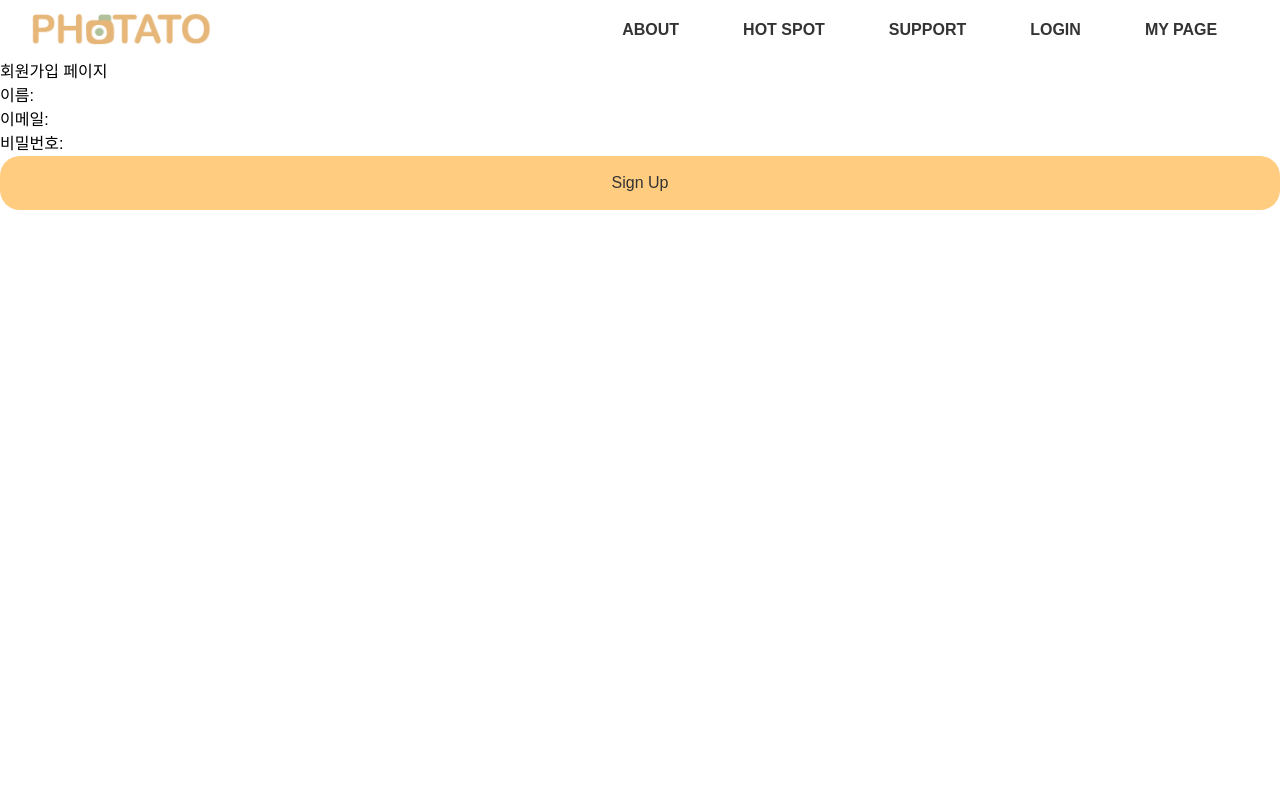
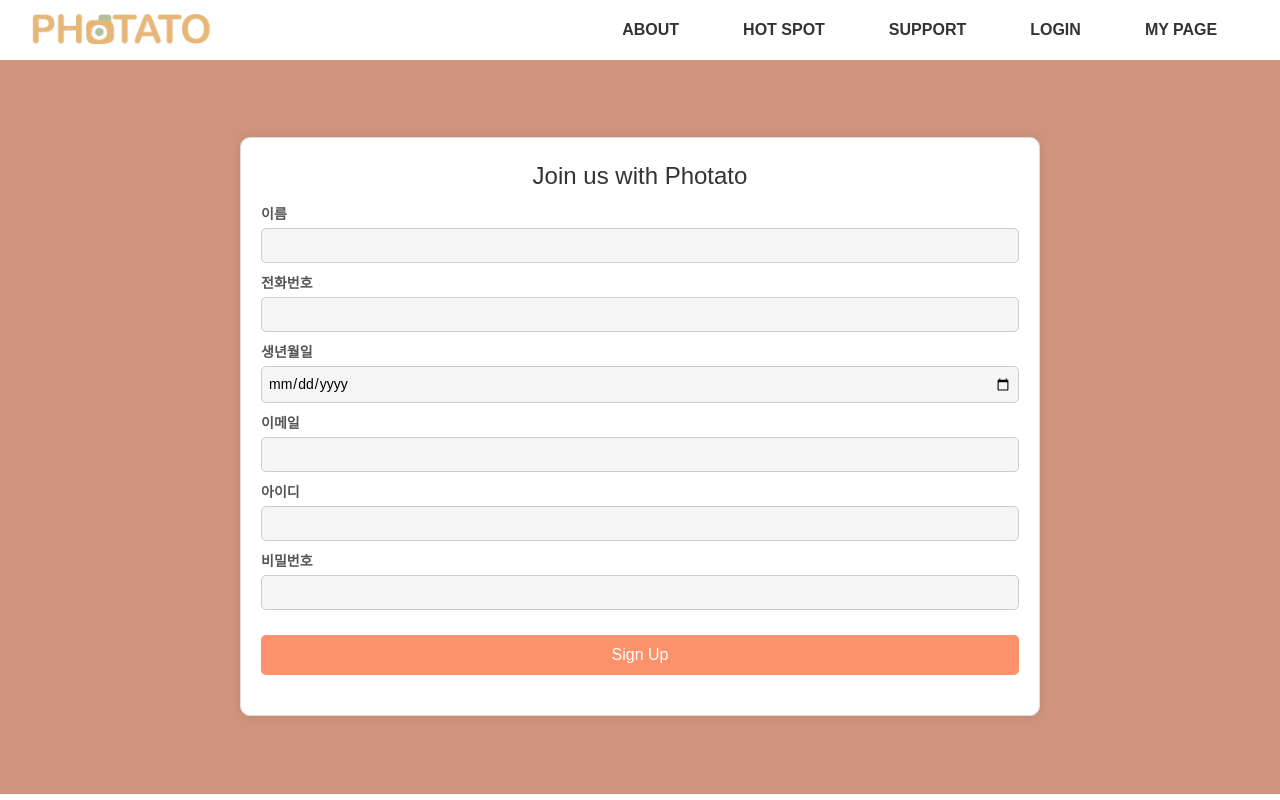
Before and after one commit to Uxic-2/Front-End, a React (Create React App) app: page /signup in a window 1280 px wide. Built offline with nearby package versions, Linux system fonts and the light colour scheme; the HTML template or start-up script is replaced by a standard one.

Commit message:
회원가입페이지 제작

```diff
--- a/src/pages/SignUp.jsx
+++ b/src/pages/SignUp.jsx
@@ -1,24 +1,32 @@
 import React, { useState } from 'react';
+import '../styles/signup.css';
 
 const SignUp = () => {
   const [name, setName] = useState('');
+  const [phone, setPhone] = useState('');
+  const [birthdate, setBirthdate] = useState('');
   const [email, setEmail] = useState('');
+  const [username, setUsername] = useState('');
   const [password, setPassword] = useState('');
 
   const handleSubmit = (event) => {
     event.preventDefault();
-    console.log('Name:', name);
+    console.log('Name', name);
+    console.log('Phone:', phone);
+    console.log('Birthdate:', birthdate);
     console.log('Email:', email);
+    console.log('Username:', username);
     console.log('Password:', password);
     // 여기서 백엔드 API와 연동하여 회원가입 처리 로직을 추가할 수 있습니다.
   };
 
   return (
-    <div>
-      <h1>회원가입 페이지</h1>
-      <form onSubmit={handleSubmit}>
-        <div>
-          <label htmlFor="name">이름:</label>
+    <div className="background-signup">
+      <div className="signup-container">
+        <h1>Join us with Photato</h1>
+        <form onSubmit={handleSubmit} className="signup-form">
+          <div className="form-group">
+            <label htmlFor="name">이름</label>
             <input
               type="text"
               id="name"
@@ -27,8 +35,28 @@ const SignUp = () => {
               required
             />
           </div>
-        <div>
-          <label htmlFor="email">이메일:</label>
+          <div className="form-group">
+            <label htmlFor="phone">전화번호</label>
+            <input
+              type="text"
+              id="phone"
+              value={phone}
+              onChange={(e) => setPhone(e.target.value)}
+              required
+            />
+          </div>
+          <div className="form-group">
+            <label htmlFor="birthdate">생년월일</label>
+            <input
+              type="date"
+              id="birthdate"
+              value={birthdate}
+              onChange={(e) => setBirthdate(e.target.value)}
+              required
+            />
+          </div>
+          <div className="form-group">
+            <label htmlFor="email">이메일</label>
             <input
               type="email"
               id="email"
@@ -37,8 +65,18 @@ const SignUp = () => {
               required
             />
           </div>
-        <div>
-          <label htmlFor="password">비밀번호:</label>
+          <div className="form-group">
+            <label htmlFor="username">아이디</label>
+            <input
+              type="text"
+              id="username"
+              value={username}
+              onChange={(e) => setUsername(e.target.value)}
+              required
+            />
+          </div>
+          <div className="form-group">
+            <label htmlFor="password">비밀번호</label>
             <input
               type="password"
               id="password"
@@ -47,8 +85,11 @@ const SignUp = () => {
               required
             />
           </div>
-        <button type="submit">Sign Up</button>
+          <button type="submit" className="signup-button">
+            Sign Up
+          </button>
         </form>
+      </div>
     </div>
   );
 };
--- /dev/null
+++ b/src/styles/signup.css
@@ -0,0 +1,70 @@
+.background-signup {
+    background-color: #d0947e;
+    padding: 20px;
+    display: flex;
+    justify-content: center;
+    align-items: center;
+    height: 91.7vh;
+}
+
+.signup-container {
+    margin-top: 0;
+    max-width: 800px;
+    width: 100%;
+    padding: 20px;
+    border: 1px solid #ddd;
+    border-radius: 10px;
+    box-shadow: 0 0 10px rgba(0, 0, 0, 0.1);
+    background-color: #fff;
+}
+
+.signup-container h1 {
+    text-align: center;
+    margin-bottom: 10px;
+    color: #333;
+    font-size: 24px;
+    /* 폰트 크기 줄이기 */
+}
+
+.signup-form .form-group {
+    margin-bottom: 10px;
+    /* 간격 줄이기 */
+}
+
+.signup-form .form-group label {
+    display: block;
+    margin-bottom: 3px;
+    /* 간격 줄이기 */
+    font-weight: bold;
+    font-size: 14px;
+    /* 폰트 크기 줄이기 */
+}
+
+.signup-form .form-group input {
+    width: 100%;
+    padding: 6px;
+    /* 패딩 줄이기 */
+    box-sizing: border-box;
+    border: 1px solid #ccc;
+    border-radius: 5px;
+    font-size: 14px;
+    /* 폰트 크기 줄이기 */
+}
+
+.signup-button {
+    width: 100%;
+    padding: 8px;
+    /* 패딩 줄이기 */
+    background-color: #fc926b;
+    color: white;
+    border: none;
+    border-radius: 5px;
+    cursor: pointer;
+    font-size: 16px;
+    margin-top: 15px;
+    /* 간격 줄이기 */
+}
+
+.signup-button:hover {
+    background-color: #e57c56;
+}
```
Lines whose indentation alone changed are shown as unchanged.
